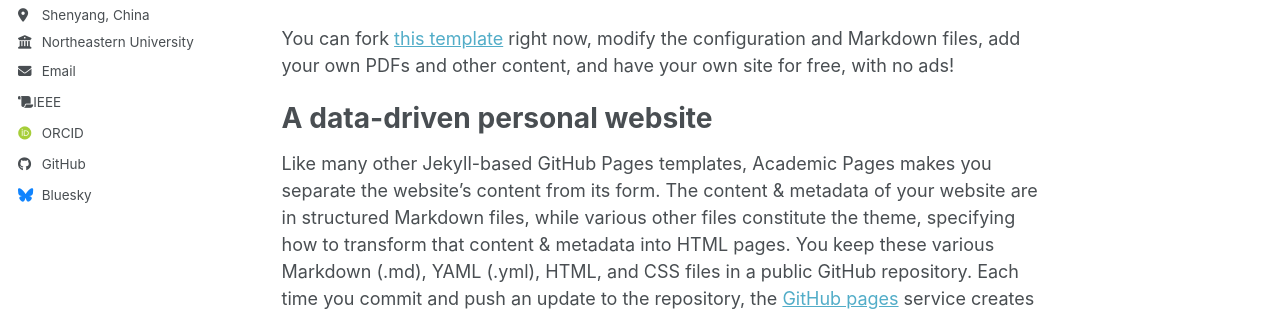
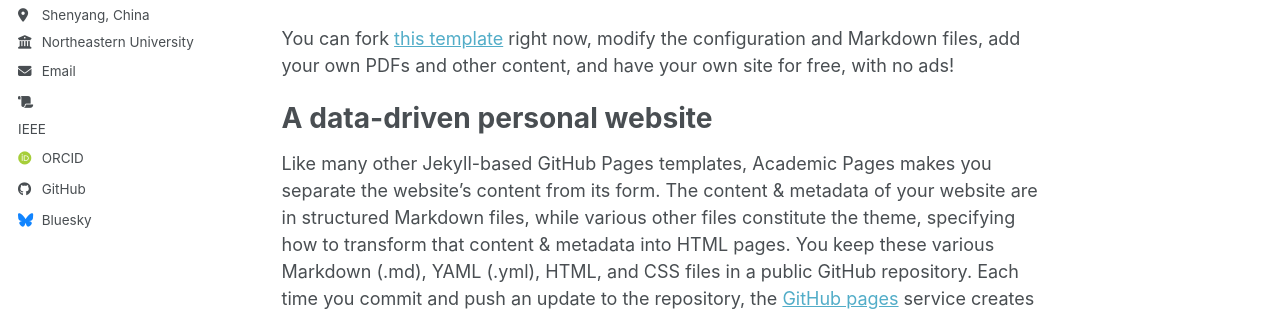
Before and after one commit to aurora76/peiboduan, a Jekyll site: the page built from _pages/about.md, in a window 1280 px wide. Shown: the part 386-702 px from the top of the page. Built offline with Jekyll 4.4.1, drawn with Linux system fonts in a browser that asks for light colours; some web fonts are replaced; a script bundle is joined from its source files by our own code; library files that are not in the unit come from our copies.

Commit message:
Update author-profile.html

```diff
--- a/_includes/author-profile.html
+++ b/_includes/author-profile.html
@@ -48,7 +48,7 @@
         <li><a href="{{ author.googlescholar }}"><i class="ai ai-google-scholar ai-fw icon-pad-right"></i>Google Scholar</a></li>
       {% endif %}
       {% if author.ieeexplore %}
-        <li><a href="{{ author.ieeexplore }}"><i class="fa-solid fa-scroll"></i>IEEE</a></li>
+        <li><a href="{{ author.ieeexplore }}"><i class="fa-solid fa-scroll"></i></a></a>IEEE</a></li>
       {% endif %}
       {% if author.inspire-hep %}
         <li><a href="{{ author.inspire-hep }}"><i class="ai ai-inspire ai-fw icon-pad-right"></i>INSPIRE-HEP</a></li>
```
